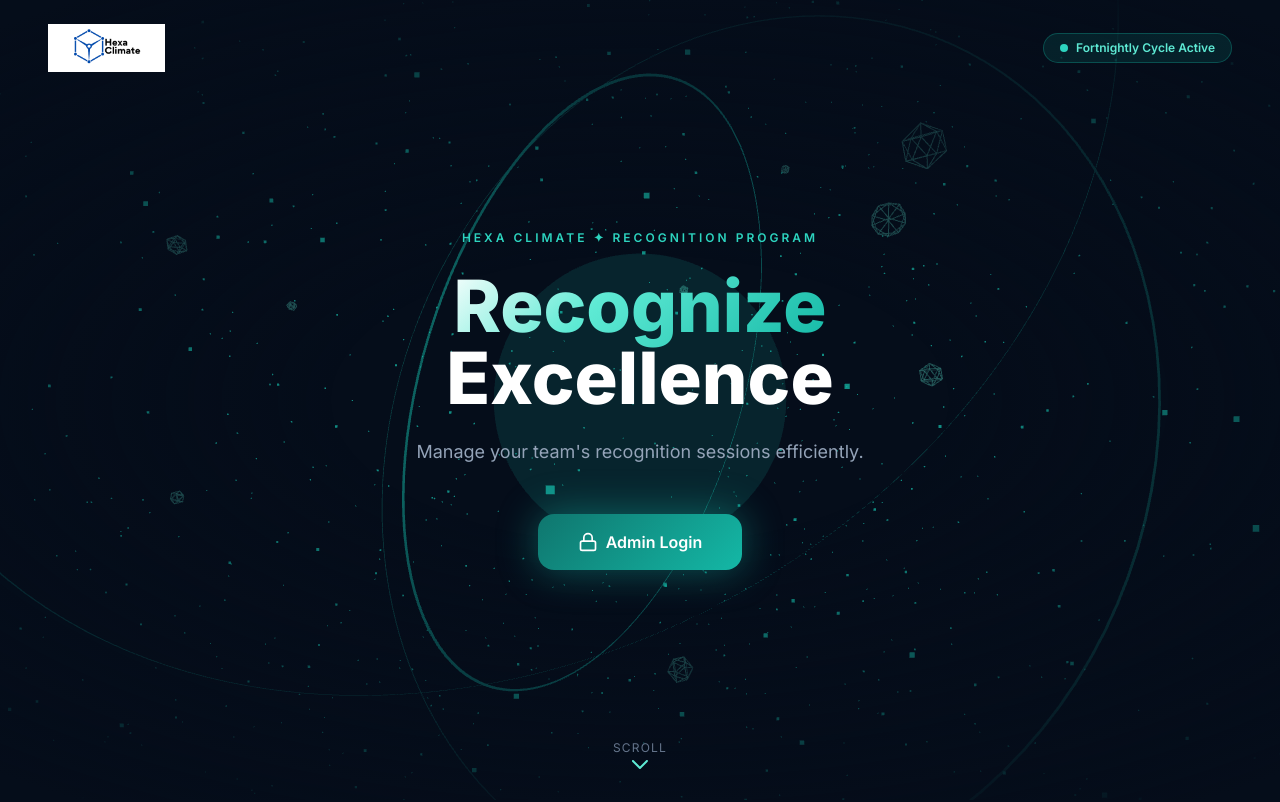
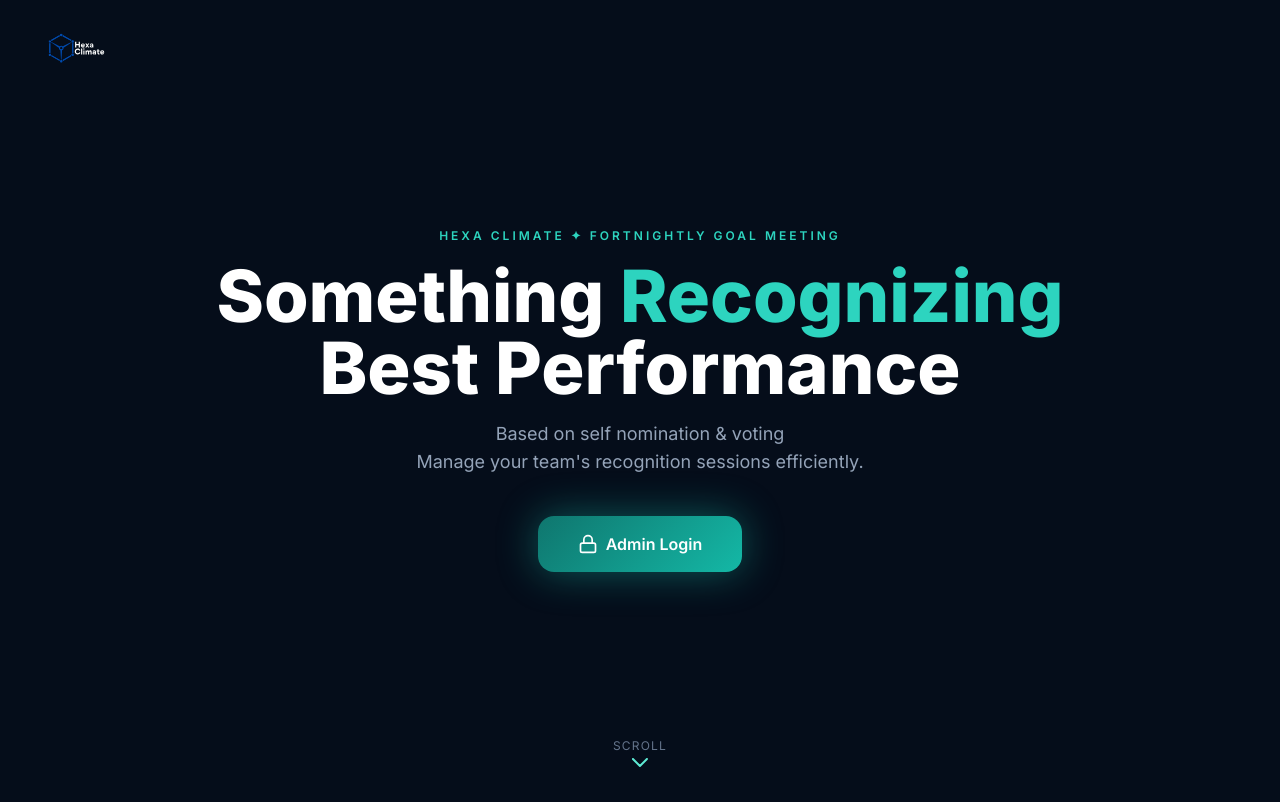
Before and after one commit to KUSHALGOYALT/Nominations-Frontend-, a Next.js app: page / in a window 1280 px wide. Shown: the top 802 px of the page. Built offline with nearby package versions, Linux system fonts and the light colour scheme; no server answers.

Commit message:
fix: Update Landing Page visuals, text, and logo per user request

```diff
--- a/src/app/page.jsx
+++ b/src/app/page.jsx
@@ -4,8 +4,6 @@ import dynamic from "next/dynamic";
 import { useRouter, useSearchParams } from "next/navigation";
 import { useState, useEffect, Suspense } from "react";
 import { checkAdminPassword } from "@/lib/api";
-
-const ThreeBackground = dynamic(() => import("../components/ThreeBackground"), { ssr: false });
 
 function HomeContent() {
   const router = useRouter();
@@ -42,10 +40,7 @@ function HomeContent() {
       {/* ══════════════════════════════════════════
           HERO — full-viewport Three.js section
       ══════════════════════════════════════════ */}
-      <section className="relative min-h-screen flex flex-col">
-
-        {/* Three.js canvas fills the hero */}
-        <ThreeBackground />
+      <section className="relative min-h-screen flex flex-col bg-[#050d1a]">
 
         {/* Deep radial vignette so text pops */}
         <div
@@ -65,27 +60,13 @@ function HomeContent() {
           <a href="/" className="flex items-center gap-2 group">
             {/* Real Hexa Climate logo — white version for dark bg */}
             <img
-              src="/hexa-logo.png"
+              src="/hexa-logo-white.svg"
               alt="Hexa Climate"
               className="h-12 w-auto object-contain group-hover:opacity-90 transition-opacity"
             />
           </a>
 
-          {/* Pill badge */}
-          <div
-            className="hidden sm:flex items-center gap-2 px-4 py-1.5 rounded-full text-xs font-semibold"
-            style={{
-              background: "rgba(20,184,166,0.12)",
-              border: "1px solid rgba(20,184,166,0.3)",
-              color: "#5eead4",
-            }}
-          >
-            <span
-              className="w-2 h-2 rounded-full bg-teal-400 inline-block"
-              style={{ animation: "pulseGlow 2s ease-in-out infinite" }}
-            />
-            Fortnightly Cycle Active
-          </div>
+          {/* Pill badge - REMOVED per request */}
         </nav>
 
         {/* ── Hero copy (vertically centred in remaining space) ── */}
@@ -95,43 +76,32 @@ function HomeContent() {
         >
           {/* Tiny label */}
           <p
-            className="text-xs font-semibold tracking-[0.25em] uppercase mb-6 text-teal-400"
-            style={{ animation: "fadeInUp 0.6s ease-out both" }}
+            className="text-xs font-semibold tracking-[0.25em] uppercase mb-4 text-teal-400"
           >
-            Hexa Climate ✦ Recognition Program
+            Hexa Climate ✦ Fortnightly Goal Meeting
           </p>
 
           {/* Main headline */}
           <h1
-            className="text-5xl sm:text-7xl font-extrabold leading-tight mb-6"
-            style={{ animation: "fadeInUp 0.75s ease-out 0.1s both" }}
+            className="text-5xl sm:text-7xl font-extrabold leading-tight mb-4 text-white"
           >
-            <span
-              style={{
-                backgroundImage:
-                  "linear-gradient(135deg, #ffffff 0%, #5eead4 40%, #14B8A6 100%)",
-                WebkitBackgroundClip: "text",
-                WebkitTextFillColor: "transparent",
-              }}
-            >
-              Recognize
-            </span>
+            Something <span className="text-teal-400">Recognizing</span>
             <br />
-            <span className="text-white">Excellence</span>
+            Best Performance
           </h1>
 
           {/* Subline */}
           <p
-            className="text-base sm:text-lg text-slate-400 max-w-lg mx-auto mb-12 leading-relaxed"
-            style={{ animation: "fadeInUp 0.75s ease-out 0.2s both" }}
+            className="text-base sm:text-lg text-slate-400 max-w-lg mx-auto mb-10 leading-relaxed"
           >
+            Based on self nomination & voting
+            <br />
             Manage your team&apos;s recognition sessions efficiently.
           </p>
 
           {/* CTA buttons */}
           <div
             className="flex flex-col sm:flex-row items-center gap-4"
-            style={{ animation: "fadeInUp 0.75s ease-out 0.3s both" }}
           >
             <button
               onClick={() =>
@@ -154,7 +124,6 @@ function HomeContent() {
           {/* Scroll hint */}
           <div
             className="absolute bottom-8 left-1/2 -translate-x-1/2 flex flex-col items-center gap-1"
-            style={{ animation: "bounce 2s ease-in-out infinite" }}
           >
             <span className="text-xs text-slate-500 tracking-widest uppercase">Scroll</span>
             <svg width="16" height="10" viewBox="0 0 16 10" fill="none">
```
Also changed, not shown: public/hexa-logo-white.svg (added).
